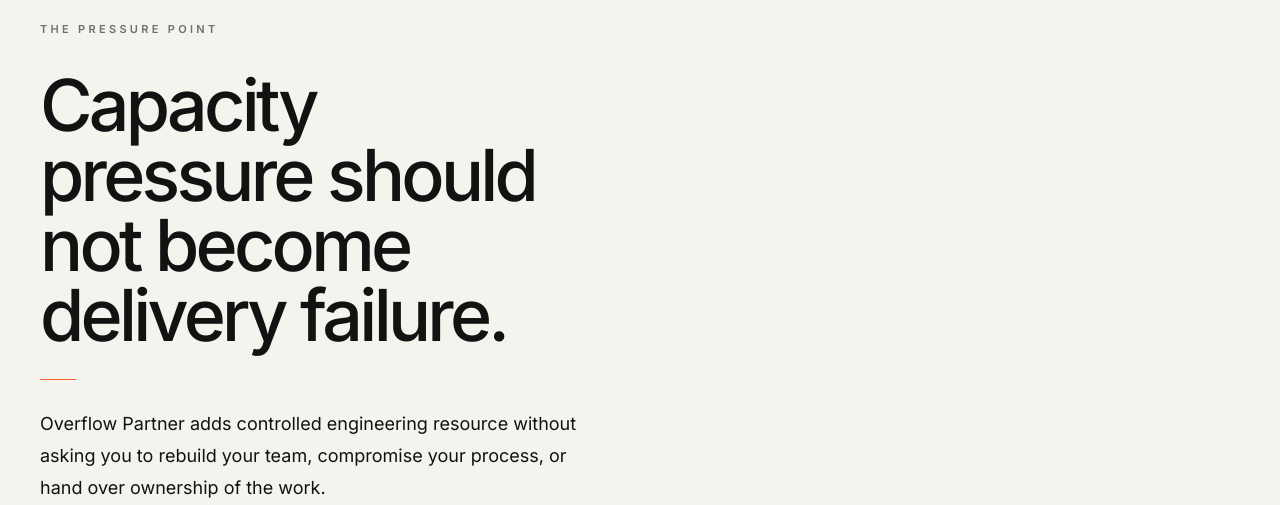
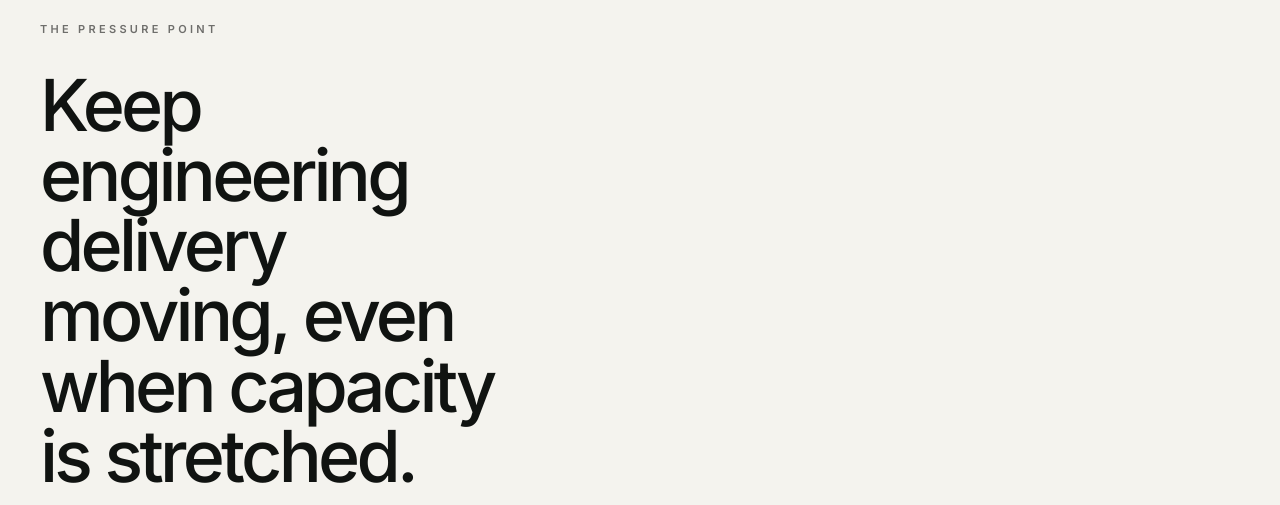
Before and after one commit to zeeshankhanminhas/Overflow-Partner, a Next.js app: page / in a window 1280 px wide. Shown: the part 295-800 px from the top of the page. Built offline with nearby package versions, Linux system fonts and the light colour scheme; no server answers.

Commit message:
Update Overflow Partner hero headline to positive delivery message

```diff
--- a/components/Hero.tsx
+++ b/components/Hero.tsx
@@ -54,7 +54,7 @@ export default function Hero() {
           <div className="relative z-10 max-w-[610px] pb-8 pt-16 md:pt-20 lg:pb-24 lg:pt-20">
             <p className="text-[11px] font-semibold uppercase tracking-[0.3em] text-black/55">The pressure point</p>
             <h1 className="mt-8 max-w-[10.8ch] text-[clamp(3.25rem,5.6vw,5.55rem)] font-medium leading-[0.98] tracking-[-0.052em]">
-              Capacity pressure should not become delivery failure.
+              Keep engineering delivery moving, even when capacity is stretched.
             </h1>
             <div className="mt-7 h-px w-9 bg-[#ff5a2f]" aria-hidden="true" />
             <p className="mt-7 max-w-[540px] text-[17px] leading-7 text-black/64 md:text-lg md:leading-8">
```
